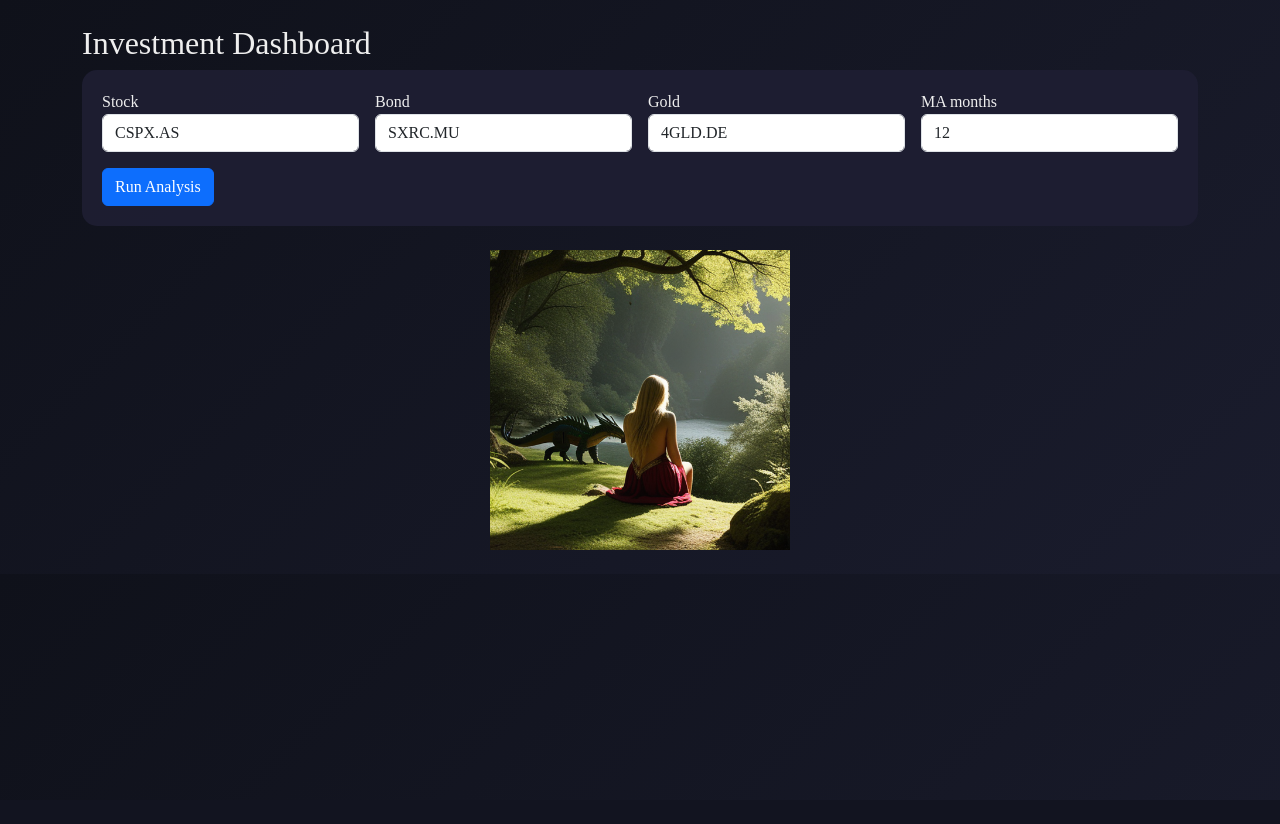
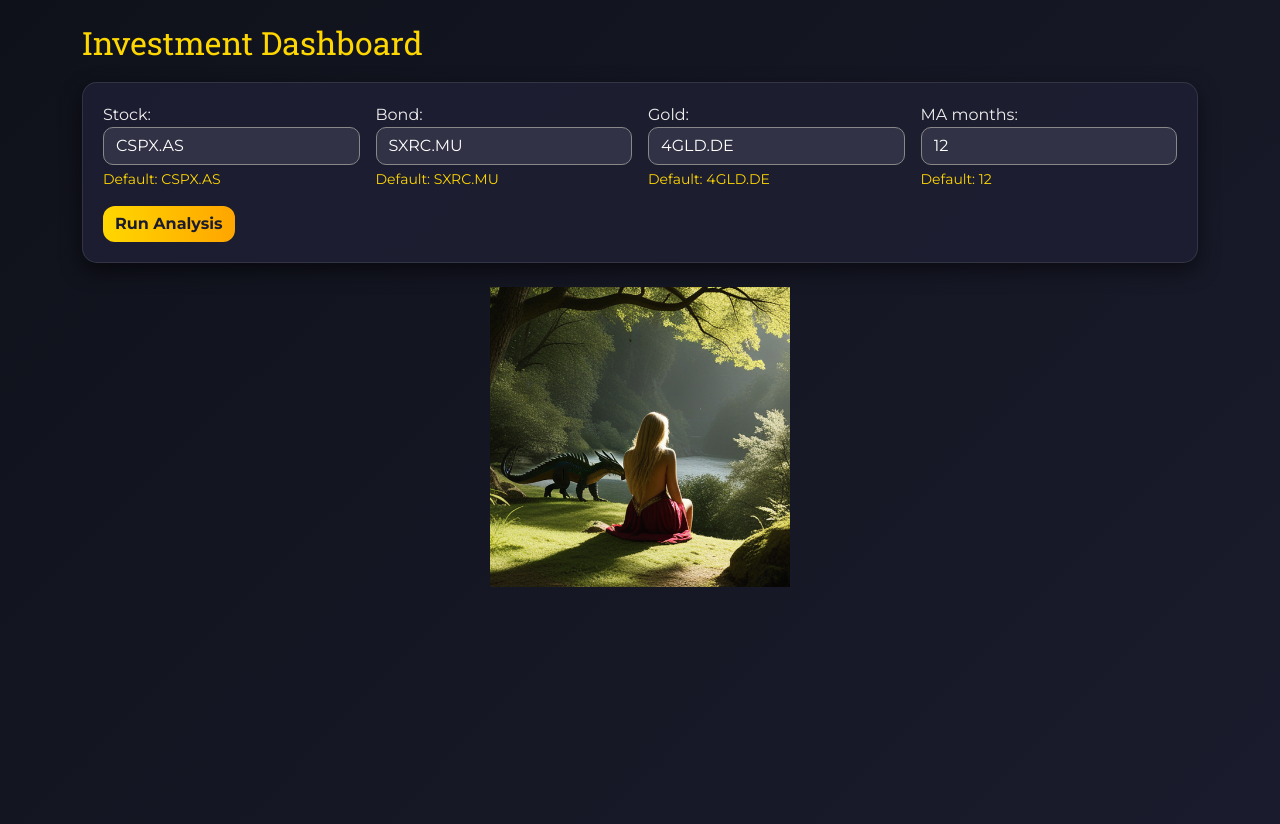
Before and after one commit to assatum/investment-dashboard, a Flask app: page / in a window 1280 px wide. Before the commit the page ends 574 px from the top, so only its background shows below. Run offline with Flask 3, Linux system fonts and the light colour scheme; some libraries are stand-ins or nearby versions.

Commit message:
Add files via upload

```diff
--- a/app.py
+++ b/app.py
@@ -2,18 +2,20 @@ from flask import Flask, render_template, request
 import pandas as pd
 import yfinance as yf
 from datetime import datetime, timedelta
-import os
 
 app = Flask(__name__)
 
+# ----- Defaults -----
 DEFAULT_STOCK = "CSPX.AS"
 DEFAULT_BOND = "SXRC.MU"
 DEFAULT_GOLD = "4GLD.DE"
 DEFAULT_MA = 12
 INITIAL_CAPITAL = 100000
 
+# ------------------ Helper functions ------------------
 
 def validate_ticker(ticker):
+    """Ellenőrzi, hogy a ticker létezik és van hozzá havi adat."""
     try:
         t = yf.Ticker(ticker)
         info = t.history(period="1mo")
@@ -23,7 +25,7 @@ def validate_ticker(ticker):
 
 
 def download_monthly(ticker, start_date):
-
+    """Letölti a havi záróár adatokat 50 évre."""
     data = yf.download(
         ticker,
         start=start_date,
@@ -39,11 +41,93 @@ def download_monthly(ticker, start_date):
     if isinstance(data.columns, pd.MultiIndex):
         data.columns = data.columns.get_level_values(0)
 
+    if "Close" not in data.columns:
+        raise ValueError(f"No valid price data for {ticker}")
+
     return data["Close"].dropna()
 
 
+def get_fx_rate(pair):
+    """Deviza árfolyam lekérése (pl. EURHUF=X)."""
+    data = yf.download(
+        pair,
+        period="5d",
+        interval="1d",
+        auto_adjust=True,
+        progress=False,
+        threads=False
+    )
+
+    if isinstance(data.columns, pd.MultiIndex):
+        data.columns = data.columns.get_level_values(0)
+
+    return float(data["Close"].dropna().iloc[-1])
+
+
+# ------------------ Data processing ------------------
+
+def build_dataframe(stock, bond, gold, ma_months):
+    """Készít DataFrame-et, shifteli a záróárakat 1 hónappal vissza."""
+    df = pd.concat([stock, bond, gold], axis=1, join="inner")
+    df.columns = ["Stock close", "Bond close", "Gold close"]
+
+    # Shift: a hónap első napjához az előző havi záróár
+    df[["Stock close", "Bond close", "Gold close"]] = df[
+        ["Stock close", "Bond close", "Gold close"]
+    ].shift(1)
+
+    # Mozgóátlagok
+    df["Stock MA"] = df["Stock close"].rolling(ma_months).mean()
+    df["Bond MA"] = df["Bond close"].rolling(ma_months).mean()
+    df["Gold MA"] = df["Gold close"].rolling(ma_months).mean()
+
+    # Signal
+    df["Signal"] = "STOCK"
+    df.loc[df["Stock close"] < df["Stock MA"], "Signal"] = "DEFENSIVE"
+
+    df = df.dropna()
+
+    return df
+
+
+def simulate_strategy(df, mode):
+    """Számolja a stratégiákhoz tartozó végső értéket."""
+    capital = INITIAL_CAPITAL
+
+    for i in range(1, len(df)):
+        prev = df.iloc[i - 1]
+        curr = df.iloc[i]
+
+        if mode == "stock_only":
+            ratio = curr["Stock close"] / prev["Stock close"]
+
+        elif mode == "bond_only":
+            ratio = curr["Bond close"] / prev["Bond close"]
+
+        elif mode == "gold_only":
+            ratio = curr["Gold close"] / prev["Gold close"]
+
+        elif mode == "stock_bond":
+            ratio = (
+                curr["Bond close"] / prev["Bond close"]
+                if prev["Signal"] == "DEFENSIVE"
+                else curr["Stock close"] / prev["Stock close"]
+            )
+
+        elif mode == "stock_gold":
+            ratio = (
+                curr["Gold close"] / prev["Gold close"]
+                if prev["Signal"] == "DEFENSIVE"
+                else curr["Stock close"] / prev["Stock close"]
+            )
+
+        capital *= ratio
+
+    return round(capital, 2)
+
+
 def get_daily_close(ticker):
-
+    """Lekéri a napi záróárat."""
     data = yf.download(
         ticker,
         period="5d",
@@ -59,79 +143,7 @@ def get_daily_close(ticker):
     return float(data["Close"].dropna().iloc[-1])
 
 
-def get_fx_rate(pair):
-
-    data = yf.download(
-        pair,
-        period="5d",
-        interval="1d",
-        auto_adjust=True,
-        progress=False,
-        threads=False
-    )
-
-    if isinstance(data.columns, pd.MultiIndex):
-        data.columns = data.columns.get_level_values(0)
-
-    return float(data["Close"].dropna().iloc[-1])
-
-
-def build_dataframe(stock, bond, gold, ma_months):
-
-    df = pd.concat([stock, bond, gold], axis=1, join="inner")
-    df.columns = ["Stock close", "Bond close", "Gold close"]
-
-    df[["Stock close", "Bond close", "Gold close"]] = \
-        df[["Stock close", "Bond close", "Gold close"]].shift(1)
-
-    df["Stock MA"] = df["Stock close"].rolling(ma_months).mean()
-    df["Bond MA"] = df["Bond close"].rolling(ma_months).mean()
-    df["Gold MA"] = df["Gold close"].rolling(ma_months).mean()
-
-    df["Signal"] = "STOCK"
-    df.loc[df["Stock close"] < df["Stock MA"], "Signal"] = "DEFENSIVE"
-
-    df = df.dropna()
-
-    return df
-
-
-def simulate_strategy(df, mode):
-
-    capital = INITIAL_CAPITAL
-
-    for i in range(1, len(df)):
-
-        prev = df.iloc[i-1]
-        curr = df.iloc[i]
-
-        if mode == "stock_only":
-            ratio = curr["Stock close"] / prev["Stock close"]
-
-        elif mode == "bond_only":
-            ratio = curr["Bond close"] / prev["Bond close"]
-
-        elif mode == "gold_only":
-            ratio = curr["Gold close"] / prev["Gold close"]
-
-        elif mode == "stock_bond":
-
-            if prev["Signal"] == "DEFENSIVE":
-                ratio = curr["Bond close"] / prev["Bond close"]
-            else:
-                ratio = curr["Stock close"] / prev["Stock close"]
-
-        elif mode == "stock_gold":
-
-            if prev["Signal"] == "DEFENSIVE":
-                ratio = curr["Gold close"] / prev["Gold close"]
-            else:
-                ratio = curr["Stock close"] / prev["Stock close"]
-
-        capital *= ratio
-
-    return round(capital, 2)
-
+# ------------------ Flask route ------------------
 
 @app.route("/", methods=["GET", "POST"])
 def index():
@@ -152,14 +164,17 @@ def index():
 
         try:
             ma = int(request.form.get("ma") or DEFAULT_MA)
+
             if ma <= 0:
                 raise ValueError
+
         except ValueError:
             errors["ma"] = "MA months must be positive"
 
         for ticker, name in zip(
-                [stock, bond, gold],
-                ["stock", "bond", "gold"]):
+            [stock, bond, gold],
+            ["stock", "bond", "gold"]
+        ):
 
             if not validate_ticker(ticker):
                 errors[name] = "Invalid or unsupported ticker"
@@ -168,96 +183,55 @@ def index():
 
             try:
 
-                start_date = datetime.now() - timedelta(days=50*365)
+                start_date = datetime.now() - timedelta(days=50 * 365)
 
                 stock_data = download_monthly(stock, start_date)
                 bond_data = download_monthly(bond, start_date)
                 gold_data = download_monthly(gold, start_date)
 
-                df = build_dataframe(
-                    stock_data,
-                    bond_data,
-                    gold_data,
-                    ma
-                )
+                df = build_dataframe(stock_data, bond_data, gold_data, ma)
 
                 current_signal = df.iloc[-1]["Signal"]
 
-                if current_signal == "STOCK":
-                    current_position = stock
-                else:
-                    current_position = f"{bond} or {gold}"
+                current_position = (
+                    stock
+                    if current_signal == "STOCK"
+                    else f"{bond} or {gold}"
+                )
 
                 strategies = {
-
-                    "Stock → Bond":
-                        simulate_strategy(df, "stock_bond"),
-
-                    "Stock → Gold":
-                        simulate_strategy(df, "stock_gold"),
-
-                    "Stock Only":
-                        simulate_strategy(df, "stock_only"),
-
-                    "Bond Only":
-                        simulate_strategy(df, "bond_only"),
-
-                    "Gold Only":
-                        simulate_strategy(df, "gold_only"),
+                    "Stock → Bond": simulate_strategy(df, "stock_bond"),
+                    "Stock → Gold": simulate_strategy(df, "stock_gold"),
+                    "Stock Only": simulate_strategy(df, "stock_only"),
+                    "Bond Only": simulate_strategy(df, "bond_only"),
+                    "Gold Only": simulate_strategy(df, "gold_only"),
                 }
 
                 last_24 = df.tail(24).round(2)
 
-                chart_data = {
-
-                    "dates":
-                        last_24.index.strftime("%Y-%m").tolist(),
-
-                    "stock":
-                        last_24["Stock close"].tolist(),
-
-                    "bond":
-                        last_24["Bond close"].tolist(),
-
-                    "gold":
-                        last_24["Gold close"].tolist()
-                }
+                # ---- FX árfolyamok ----
 
                 eur_huf = round(get_fx_rate("EURHUF=X"), 2)
                 usd_huf = round(get_fx_rate("USDHUF=X"), 2)
 
                 results = {
-
                     "strategies": strategies,
-
-                    "stock_price":
-                        round(get_daily_close(stock), 2),
-
-                    "bond_price":
-                        round(get_daily_close(bond), 2),
-
-                    "gold_price":
-                        round(get_daily_close(gold), 2),
-
+                    "stock_price": round(get_daily_close(stock), 2),
+                    "bond_price": round(get_daily_close(bond), 2),
+                    "gold_price": round(get_daily_close(gold), 2),
                     "eur_huf": eur_huf,
                     "usd_huf": usd_huf,
-
-                    "timestamp":
-                        datetime.now().strftime("%Y-%m-%d %H:%M:%S"),
-
+                    "timestamp": datetime.now().strftime("%Y-%m-%d %H:%M:%S"),
                     "current_position": current_position,
                     "signal": current_signal,
-
-                    "chart": chart_data,
-
-                    "table":
-                        last_24.to_html(
-                            classes="table table-striped table-sm dataframe",
-                            border=0
-                        )
+                    "table": last_24.to_html(
+                        classes="table table-striped table-sm dataframe",
+                        border=0
+                    )
                 }
 
             except Exception as e:
+
                 errors["general"] = str(e)
 
     return render_template(
@@ -275,6 +249,8 @@ def index():
     )
 
 
+import os
+
 if __name__ == "__main__":
 
     port = int(os.environ.get("PORT", 5000))
--- a/templates/index.html
+++ b/templates/index.html
@@ -5,37 +5,143 @@
 <title>Investment Dashboard</title>
 
 <link href="https://cdn.jsdelivr.net/npm/bootstrap@5.3.0/dist/css/bootstrap.min.css" rel="stylesheet">
-
-<link rel="stylesheet"
-href="https://cdn.datatables.net/1.13.5/css/dataTables.bootstrap5.min.css">
-
-<script src="https://cdn.jsdelivr.net/npm/chart.js"></script>
+<link href="https://fonts.googleapis.com/css2?family=Montserrat:wght@400;700&family=Roboto+Slab:wght@400;700&display=swap" rel="stylesheet">
+<link rel="stylesheet" href="https://cdn.datatables.net/1.13.5/css/dataTables.bootstrap5.min.css">
 
 <style>
 
-body{
-background:linear-gradient(135deg,#0f111a,#1a1c2d);
-color:#eee;
-font-family:Montserrat;
+body {
+  font-family: 'Montserrat', sans-serif;
+  background: linear-gradient(135deg, #0f111a, #1a1c2d);
+  color: #eee;
+  min-height: 100vh;
 }
 
-.glass-panel{
-background:rgba(30,30,50,0.95);
-border-radius:15px;
-padding:20px;
-margin-bottom:20px;
+h2, h4 {
+  font-family: 'Roboto Slab', serif;
+  color: #ffd700;
+  margin-bottom: 20px;
 }
 
-.highlight-stock{color:#00ff88;font-weight:bold;}
-.highlight-def{color:#ff5555;font-weight:bold;}
+.glass-panel {
+  background: rgba(30, 30, 50, 0.95);
+  border-radius: 15px;
+  padding: 20px;
+  margin-bottom: 20px;
+  box-shadow: 0 8px 20px rgba(0,0,0,0.5);
+  border: 1px solid rgba(255,255,255,0.1);
+}
 
-.non-stock-row{
-background-color:rgba(255,0,0,0.25)!important;
+.form-control {
+  border-radius: 10px;
+  border: 1px solid #888;
+  background: rgba(50, 50, 70, 1);
+  color: #fff;
+}
+
+.form-control:focus {
+  border-color: #00e5ff;
+  box-shadow: 0 0 8px #00e5ff;
+  background: rgba(60, 60, 90, 1);
+  color: #fff;
+}
+
+small {
+  color:#ffd700;
+  display:block;
+  margin-top:4px;
+}
+
+.error-text {
+  color:#ff5555;
+  font-weight:bold;
+  font-size:0.9rem;
+}
+
+.btn-primary {
+  background: linear-gradient(90deg, #ffd700, #ffa500);
+  color:#1a1c2d;
+  font-weight:bold;
+  border:none;
+  border-radius:12px;
+}
+
+.strategy-table {
+  background: rgba(40,40,60,0.95);
+  border-radius: 12px;
+  padding: 15px;
+  box-shadow: 0 6px 20px rgba(255, 215, 0, 0.3);
+  border: 1px solid rgba(255, 215, 0,0.2);
+  color: #fff;
+}
+
+.strategy-table table {
+  width:100%;
+  color:#fff;
+}
+
+.strategy-table th,
+.strategy-table td {
+  padding: 8px;
+  text-align:center;
+}
+
+.dataframe {
+  max-height: 400px;
+  overflow-y: auto;
+  background: rgba(255,255,255,0.95);
+  border-radius:12px;
+  padding:10px;
+  border: 1px solid rgba(0,0,0,0.2);
+}
+
+.dataframe table {
+  width:100%;
+  color:#000;
+}
+
+.dataframe th,
+.dataframe td {
+  border: 1px solid rgba(0,0,0,0.2);
+  padding:6px;
+  text-align:center;
+}
+
+.non-stock-row {
+  background-color: rgba(255, 0, 0, 0.25) !important;
+  font-weight: bold;
+}
+
+.highlight-stock {
+  color:#00ff88;
   font-weight:bold;
 }
 
+.highlight-def {
+  color:#ff5555;
+  font-weight:bold;
+}
+
+.currency-box{
+  font-size:18px;
+  text-align:center;
+}
+
+ul {
+  list-style:none;
+  padding-left:0;
+}
+
+ul li {
+  background: rgba(30,30,50,0.95);
+  margin-bottom:5px;
+  padding:6px;
+  border-radius:6px;
+  border:1px solid rgba(0,255,255,0.2);
+  text-align:center;
+}
+
 </style>
-
 </head>
 
 <body class="container mt-4">
@@ -43,85 +149,70 @@ font-weight:bold;
 <h2>Investment Dashboard</h2>
 
 <div class="glass-panel">
-
 <form method="POST">
-
 <div class="row g-3">
 
 <div class="col-md-3">
-<label>Stock</label>
-<input name="stock" value="{{stock}}" class="form-control">
+<label>Stock:</label>
+<input type="text" name="stock" value="{{stock}}" class="form-control">
+<small>Default: {{DEFAULT_STOCK}}</small>
+{% if errors.get('stock') %}<div class="error-text">{{errors.get('stock')}}</div>{% endif %}
 </div>
 
 <div class="col-md-3">
-<label>Bond</label>
-<input name="bond" value="{{bond}}" class="form-control">
+<label>Bond:</label>
+<input type="text" name="bond" value="{{bond}}" class="form-control">
+<small>Default: {{DEFAULT_BOND}}</small>
+{% if errors.get('bond') %}<div class="error-text">{{errors.get('bond')}}</div>{% endif %}
 </div>
 
 <div class="col-md-3">
-<label>Gold</label>
-<input name="gold" value="{{gold}}" class="form-control">
+<label>Gold:</label>
+<input type="text" name="gold" value="{{gold}}" class="form-control">
+<small>Default: {{DEFAULT_GOLD}}</small>
+{% if errors.get('gold') %}<div class="error-text">{{errors.get('gold')}}</div>{% endif %}
 </div>
 
 <div class="col-md-3">
-<label>MA months</label>
-<input name="ma" value="{{ma}}" type="number" class="form-control">
+<label>MA months:</label>
+<input type="number" name="ma" value="{{ma}}" class="form-control">
+<small>Default: {{DEFAULT_MA}}</small>
 </div>
 
 </div>
-
 <button class="btn btn-primary mt-3">Run Analysis</button>
-
 </form>
-
 </div>
 
 {% if results %}
 
 <div class="glass-panel">
-
-<h4>
-Current Position:
-
-<span class="{% if results.signal=='STOCK' %}
-highlight-stock
-{% else %}
-highlight-def
-{% endif %}">
-
+<h4>Current Position:
+<span class="{% if results.signal=='STOCK' %}highlight-stock{% else %}highlight-def{% endif %}">
 {{results.signal}}
-
 </span>
-
 </h4>
-
 <p>Recommended: <b>{{results.current_position}}</b></p>
-
 </div>
-
 
 <h4>Strategy Results</h4>
 
-<div class="glass-panel">
+<div class="strategy-table glass-panel">
 
 <table class="table table-striped">
 
 <tr>
 <th>Strategy</th>
-<th>USD</th>
-<th>HUF</th>
+<th>Final Value (USD)</th>
+<th>Final Value (HUF)</th>
 </tr>
 
 {% for k,v in results.strategies.items() %}
 
 <tr>
-
 <td>{{k}}</td>
-
 <td>{{v}}</td>
-
 <td>{{ (v * results.usd_huf) | round(0) }}</td>
-
 </tr>
 
 {% endfor %}
@@ -130,83 +221,58 @@ highlight-def
 
 </div>
 
-
 <h4>Current Prices</h4>
 
-<div class="glass-panel">
+<ul class="glass-panel">
+<li>Stock: {{results.stock_price}}</li>
+<li>Bond: {{results.bond_price}}</li>
+<li>Gold: {{results.gold_price}}</li>
+</ul>
 
-Stock: {{results.stock_price}} <br>
-Bond: {{results.bond_price}} <br>
-Gold: {{results.gold_price}}
+<h4>Currency Rates</h4>
+
+<div class="glass-panel currency-box">
+
+1 EUR = <b>{{results.eur_huf}}</b> HUF<br>
+1 USD = <b>{{results.usd_huf}}</b> HUF
 
 </div>
 
-
-<h4>Currency</h4>
-
-<div class="glass-panel">
-
-1 EUR = {{results.eur_huf}} HUF<br>
-1 USD = {{results.usd_huf}} HUF
-
-</div>
-
-
-<h4>Price Chart</h4>
-
-<div class="glass-panel">
-
-<canvas id="priceChart"></canvas>
-
-</div>
-
-
 <h4>Last 24 Months Data</h4>
 
-<div class="glass-panel dataframe">
-
+<div class="dataframe glass-panel">
 {{results.table|safe}}
-
 </div>
 
 <p><b>Run at:</b> {{results.timestamp}}</p>
 
 {% endif %}
 
-
 <div class="text-center mt-4 mb-4">
-
 <img src="{{ url_for('static', filename='kep2000.png') }}"
      class="img-fluid"
      style="max-height:300px;">
-
 </div>
 
-
 <script src="https://code.jquery.com/jquery-3.7.0.min.js"></script>
-
 <script src="https://cdn.datatables.net/1.13.5/js/jquery.dataTables.min.js"></script>
 
 <script>
 
-$(document).ready(function(){
+$(document).ready(function() {
 
 var table = $('.dataframe table').DataTable({
-
-paging:false,
-searching:false,
-ordering:true,
-order:[[0,"desc"]],
-info:false
-
+    paging: false,
+    searching: false,
+    ordering: true,
+    order: [[0, "desc"]],
+    info: false
 });
 
-
-table.rows().every(function(){
+table.rows().every(function() {
 
     var data = this.data();
-
-var position = data[data.length-1];
+    var position = data[data.length - 1];
 
     if(position !== "STOCK"){
         $(this.node()).addClass('non-stock-row');
@@ -216,47 +282,7 @@ $(this.node()).addClass('non-stock-row');
 
 });
 
-
-{% if results %}
-
-var ctx = document.getElementById('priceChart').getContext('2d');
-
-new Chart(ctx,{
-
-type:'line',
-
-data:{
-
-labels: {{results.chart.dates|tojson}},
-
-datasets:[
-
-{
-label:'Stock',
-data: {{results.chart.stock|tojson}},
-borderColor:'#00ff88'
-},
-
-{
-label:'Bond',
-data: {{results.chart.bond|tojson}},
-borderColor:'#00e5ff'
-},
-
-{
-label:'Gold',
-data: {{results.chart.gold|tojson}},
-borderColor:'#ffd700'
-}
-
-]
-
-}
-
-});
-
-{% endif %}
-
+// AUTO REFRESH 60s
 
 setTimeout(function(){
    location.reload();
```
Lines whose indentation alone changed are shown as unchanged.
